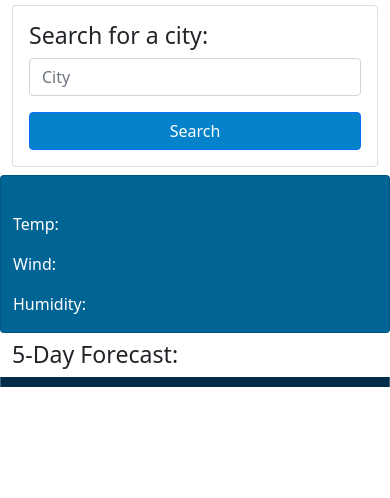
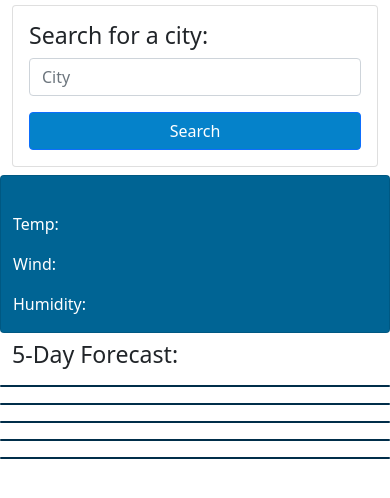
Before and after one commit to Savannah-Shifflet/weather-dashboard, a plain HTML site: page index.html in a window 390 px wide. Shown: the part 70-568 px from the top of the page. Drawn offline with nearby package versions, Linux system fonts and the light colour scheme.

Commit message:
added margins for five-day in mobile view

```diff
--- a/index.html
+++ b/index.html
@@ -41,19 +41,19 @@
                 <!-- row for 5-day forecast made up of smaller cards -->
                 <div class = "row justify-content-evenly mt-2 mb-2">
                     <h3>5-Day Forecast: </h3>
-                    <div class = "card col-md-5 col-lg-2 fiveDay" id = '1'>
+                    <div class = "card col-md-5 col-lg-2 mt-2 mb-2 fiveDay" id = '1'>
                     </div>
 
-                    <div class = "card col-md-5 col-lg-2 fiveDay" id = '2'>
+                    <div class = "card col-md-5 col-lg-2 mt-2 mb-2 fiveDay" id = '2'>
                     </div>
 
-                    <div class = "card col-md-5 col-lg-2 fiveDay" id = '3'>
+                    <div class = "card col-md-5 col-lg-2 mt-2 mb-2 fiveDay" id = '3'>
                     </div>
 
-                    <div class = "card col-md-5 col-lg-2 fiveDay" id = '4'>
+                    <div class = "card col-md-5 col-lg-2 mt-2 mb-2 fiveDay" id = '4'>
                     </div>
 
-                    <div class = "card col-md-5 col-lg-2 fiveDay" id = '5'>
+                    <div class = "card col-md-5 col-lg-2 mt-2 mb-2 fiveDay" id = '5'>
                     </div>
                 </div>
             </div>
```
